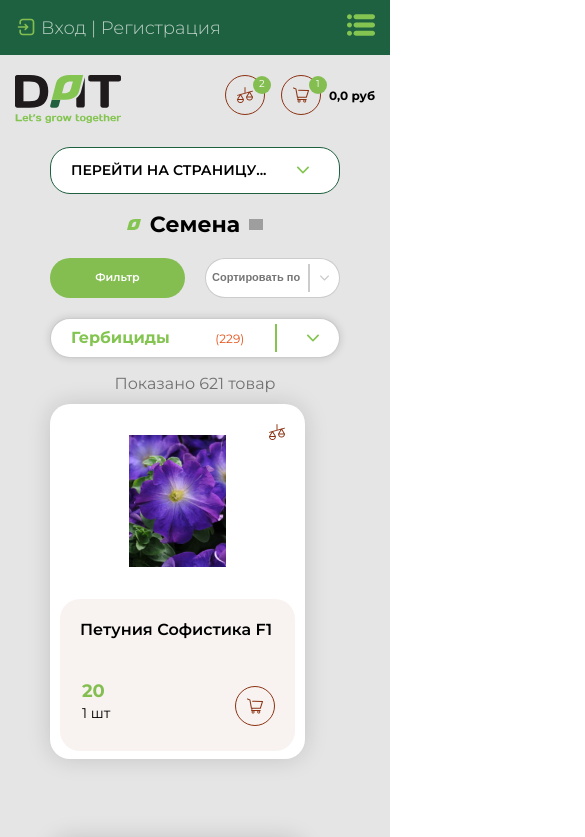
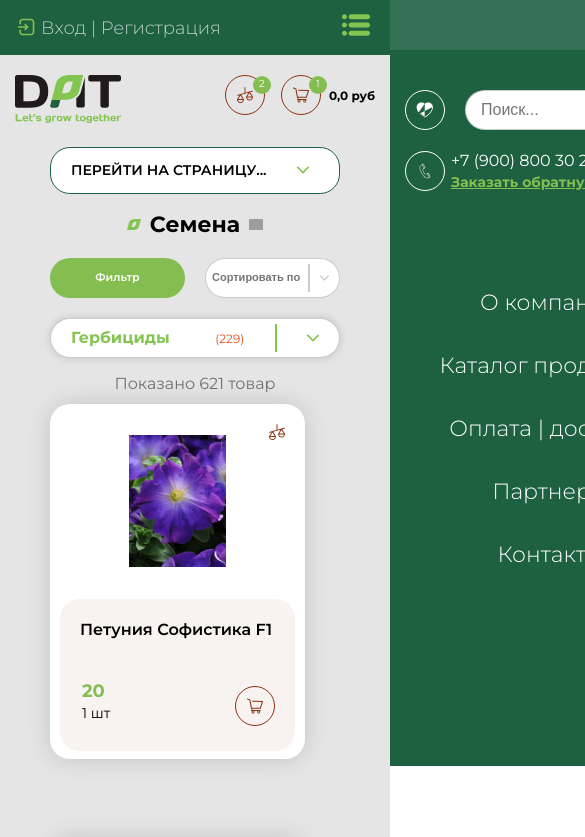
Before and after one commit to Zhbura/Agricultural_online_store, a React (Create React App) app: page /catalog_seeds in a window 390 px wide. Shown: the top 837 px of the page, 585 px wide, since content can reach past the window. Built offline with nearby package versions, Linux system fonts and the light colour scheme; grey boxes are pictures that could not be loaded.

Commit message:
Изменение меню для мобильных устройств

```diff
--- a/src/components/BottomBar/BottomBar.js
+++ b/src/components/BottomBar/BottomBar.js
@@ -4,7 +4,6 @@ import { Sapling } from '../SVG/Sapling';
 import { Fertilizers } from '../SVG/Fertilizers';
 import { FeedGroup } from '../SVG/FeedGroup';
 import { Farmer } from '../SVG/Farmer';
-import { ArrowCheckbox } from '../SVG/ArrowCheckbox/ArrowCheckbox';
 import { Link } from 'react-router-dom';
 import { useState } from 'react';
 import { Dropdown } from '../Dropdown/Dropdown';
--- a/src/components/Header/Header.scss
+++ b/src/components/Header/Header.scss
@@ -117,7 +117,7 @@
         display: flex;
         background-image: url(../../img/arrowDown.svg);
         background-repeat: no-repeat;
-        background-position: 139px 4px;
+        background-position: 142px 4px;
     }
 
     &__text {
--- a/src/components/Menu/Menu.js
+++ b/src/components/Menu/Menu.js
@@ -8,19 +8,23 @@ import { Comparison } from '../SVG/Icon/Comparison';
 import { Cart } from '../SVG/Icon/Cart';
 import { Heart } from '../SVG/Icon/Heart';
 import { Link } from 'react-router-dom';
+import { CartComp } from '../Cart/Cart';
+import { useState } from 'react';
 
 export const Menu = ({ active, setActive }) => {
+    const [cartActive, setCartActive] = useState(false);
+    const [phoneActive, setPhoneActive] = useState(false);
+
     return (
         <>
             <div className={active ? 'menu active' : 'menu'}>
-                <div className="top-bar top-bar_menu">
+                <div className="menu__top-bar">
                     <div className="container">
-                        <div className="top-bar__line"></div>
-                        <div className="top-bar__login">
+                        <div className="top-bar__login menu__login">
                             <img src={logOut} alt="Войти" />
-                            <span className="top-bar__text">Вход | Регистрация</span>
+                            <Link to='/registration' className="top-bar__text">Вход | Регистрация</Link>
                         </div>
-                        <div className="top-bar__menu" onClick={() => setActive(false)}>
+                        <div className="menu__close" onClick={() => setActive(false)}>
                             <img src={closeMenu} alt="Меню" />
                         </div>
                     </div>
@@ -29,15 +33,16 @@ export const Menu = ({ active, setActive }) => {
                     <div className="container">
                         <div className="menu-wrap">
                             <div className="header__logo menu__logo">
-                                <img src={logoWhite} alt="Логотип компании" />
+                                <Link to='/'><img src={logoWhite} alt="Логотип компании" /></Link>
                             </div>
                             <div className="header__toolBar">
                                 <div className="icon-quantity">
                                     <div className="circle-icon circle-icon_white"><Comparison /><span>2</span></div>
                                 </div>
-                                <div className="icon-quantity">
+                                <div className="icon-quantity" onClick={() => setCartActive(!cartActive)}>
                                     <div className="circle-icon circle-icon_white"><Cart /><span>1</span></div>
                                 </div>
+                                <CartComp active={cartActive} setActive={setCartActive} />
                                 <p className="header__price header__price_white">0,0 руб</p>
                             </div>
                         </div>
@@ -52,10 +57,27 @@ export const Menu = ({ active, setActive }) => {
                         <div className="contact-details">
                             <div className="circle-icon circle-icon_white"> <Phone /></div>
                             <div className="contact-details__phone-info contact-details__phone-info_white">
-                                <div className="contact-details__number">
+                                <div className="contact-details__number" onClick={() => setPhoneActive(!phoneActive)}>
                                     <p>+7 (900) 800 30 20</p>
                                 </div>
                                 <p className="contact-details__text">Заказать обратную связь</p>
+                            </div>
+                            <div className={phoneActive ? 'contact-popUp active' : 'contact-popUp'}>
+                                <div className="wrap-contact__popUp">
+                                    <div className="circle-icon"> <Phone /></div>
+                                    <div>
+                                        <div className="contact-details">
+                                            <div className="contact-details__phone-info">
+                                                <div className="contact-details__number" onClick={() => setPhoneActive(false)}>
+                                                    <p>+7(900)8003020</p>
+                                                </div>
+                                                <p className="contact-details__text">Заказать обратную связь</p>
+                                            </div>
+                                        </div>
+                                        <p className="contact-details__number-text">+7(900)8003030</p>
+                                        <p className="contact-details__number-text">+7(900)8003040</p>
+                                    </div>
+                                </div>
                             </div>
                         </div>
                     </div>
--- a/src/components/Menu/Menu.scss
+++ b/src/components/Menu/Menu.scss
@@ -1,5 +1,5 @@
 .menu {
-    @media (min-width: 900px) {
+    @media (min-width: 901px) {
         display: none;
     }
 
@@ -10,6 +10,31 @@
         top: 0;
         right: 0;
         z-index: 1;
+
+        &__top-bar {
+            background: rgba(255, 255, 255, 0.1);
+            height: 50px;
+            position: relative;
+        }
+
+        &__close {
+            right: 20px;
+            top: 15px;
+            position: absolute;
+            cursor: pointer;
+
+            @media (min-width: 901px) {
+                display: none;
+            }
+        }
+
+        &__login {
+            padding-top: 15px;
+
+            @media (min-width: 336px) {
+                display: none;
+            }
+        }
 
         &__logo {
             margin-right: 28px;
@@ -25,10 +50,12 @@
                 flex-direction: column;
                 align-items: start;
             }
+
+
         }
 
         &__navigation {
-            padding-top: 40px;
+            padding-top: 60px;
             padding-bottom: 180px;
             display: flex;
             flex-direction: column;
@@ -50,6 +77,12 @@
     .menu-wrap {
         display: flex;
 
+        &:first-child {
+            @media (min-width: 336px) {
+                display: none;
+            }
+        }
+
         &_margin {
             margin-top: 20px;
         }
@@ -57,9 +90,10 @@
 }
 
 .menu {
-    display: none;
+    transition: 0.5s;
+    transform: translateX(320px);
 }
 
 .menu.active {
-    display: block;
+    transform: translateX(0%);
 }
--- a/src/components/TopBar/TopBar.scss
+++ b/src/components/TopBar/TopBar.scss
@@ -3,12 +3,16 @@
     font-size: 18px;
     line-height: 22px;
 
-    @media (min-width: 320px) and (max-width: 767px) {
+    @media (min-width: 320px) and (max-width: 900px) {
         padding: 11px 0;
     }
 
-    &_menu {
-        background: rgba(255, 255, 255, 0.1);
+    &__menu {
+        margin-right: 20px;
+
+        @media (min-width: 901px) {
+            display: none;
+        }
     }
 
     .container {
@@ -79,16 +83,6 @@
         }
     }
 
-    &__menu {
-        margin-right: 15px;
-        position: relative;
-        cursor: pointer;
-
-        @media (min-width: 901px) {
-            display: none;
-        }
-    }
-
     &__text {
         font-weight: 300;
         font-size: 18px;
@@ -111,12 +105,6 @@
     }
 }
 
-@media (min-width: 768px) {
-    .menu {
-        display: none;
-    }
-}
-
 .popUp {
     background: #347153;
     border-radius: 0px 0px 20px 20px;
```
